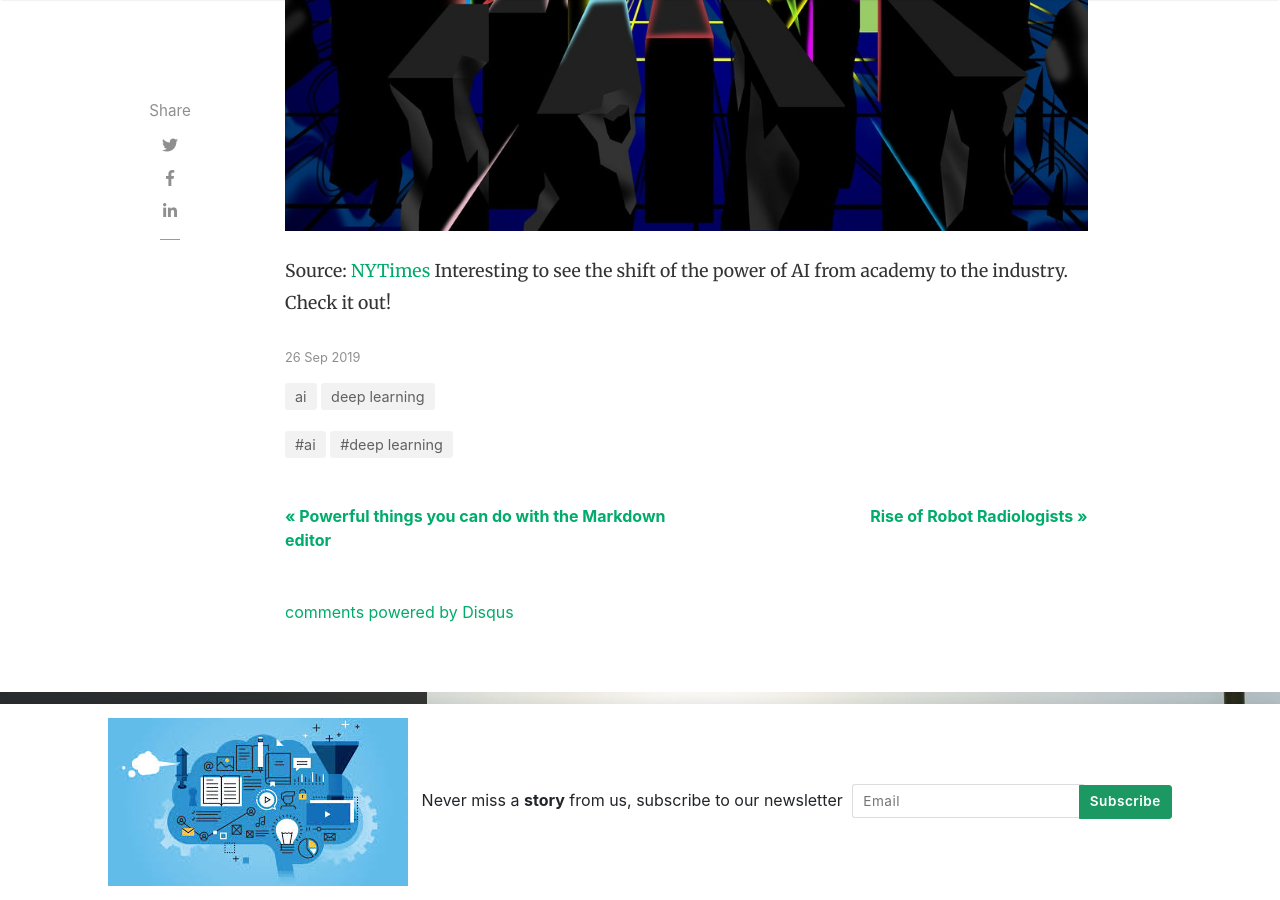
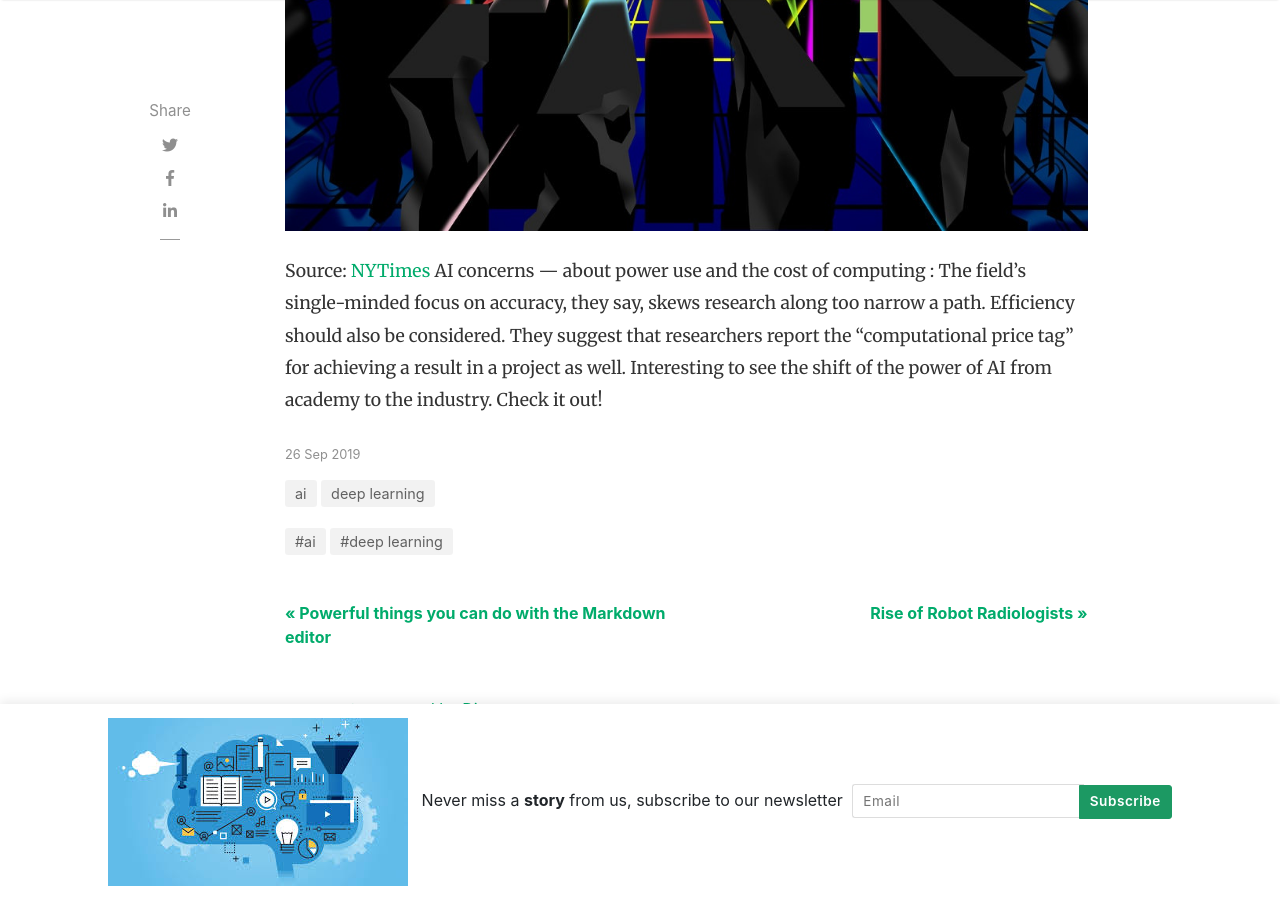
Before and after one commit to hanochk/hanochk.github.io, a Jekyll site: the page built from _posts/2019-09-26-techs-leading-edge-worry-about-a-concentration-of-power.md, in a window 1280 px wide and 900 px high, scrolled down 786 px. Built offline with Jekyll 4.4.1, drawn with Linux system fonts in a browser that asks for light colours; nearby versions of some CDN libraries; comment, search, counter and statistics services are not loaded.

Commit message:
fix tech post

```diff
--- a/_posts/2019-09-26-techs-leading-edge-worry-about-a-concentration-of-power.md
+++ b/_posts/2019-09-26-techs-leading-edge-worry-about-a-concentration-of-power.md
@@ -11,4 +11,7 @@
 ---
 
 Source: [NYTimes](hhttps://www.nytimes.com/2019/09/26/technology/ai-computer-expense.html)
+AI concerns — about power use and the cost of computing : The field’s single-minded
+focus on accuracy, they say, skews research along too narrow a path.
+Efficiency should also be considered. They suggest that researchers report the “computational price tag” for achieving a result in a project as well.
 Interesting to see the shift of the power of AI from academy to the industry. Check it out!
```
